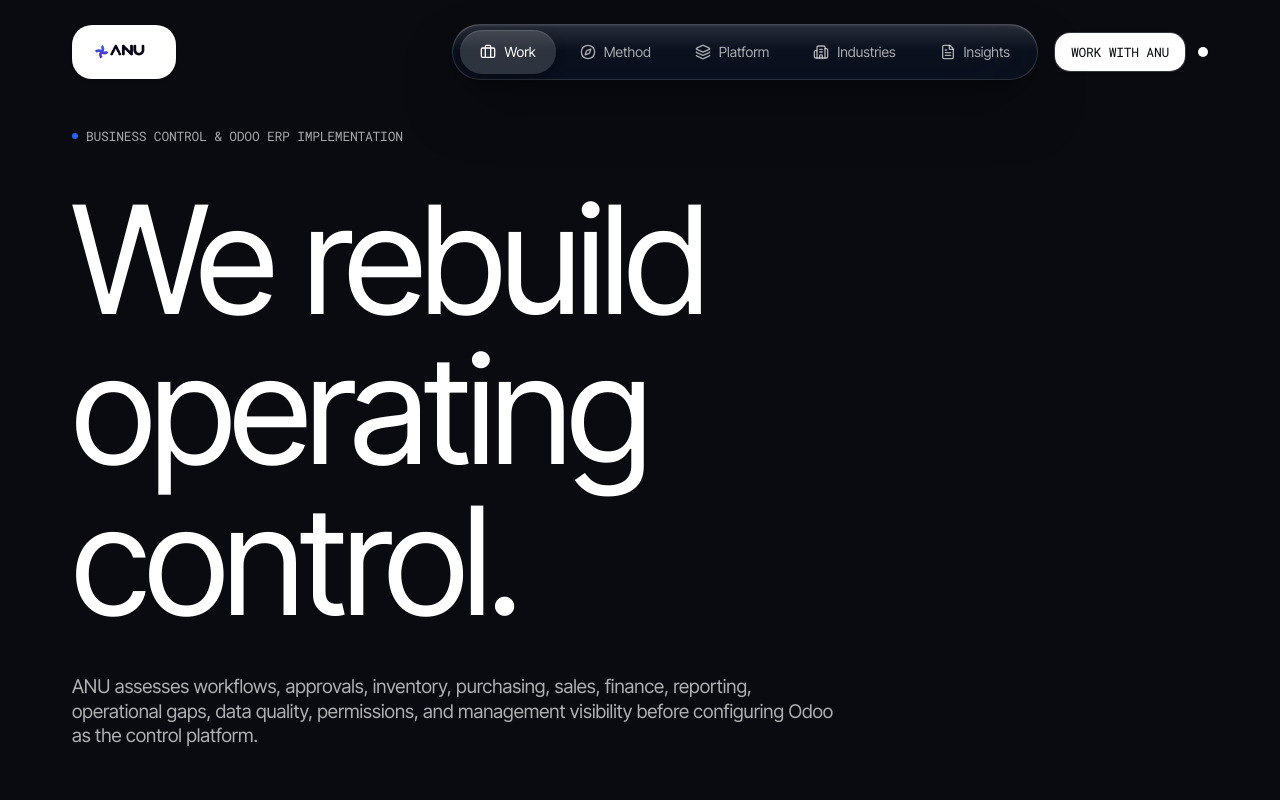
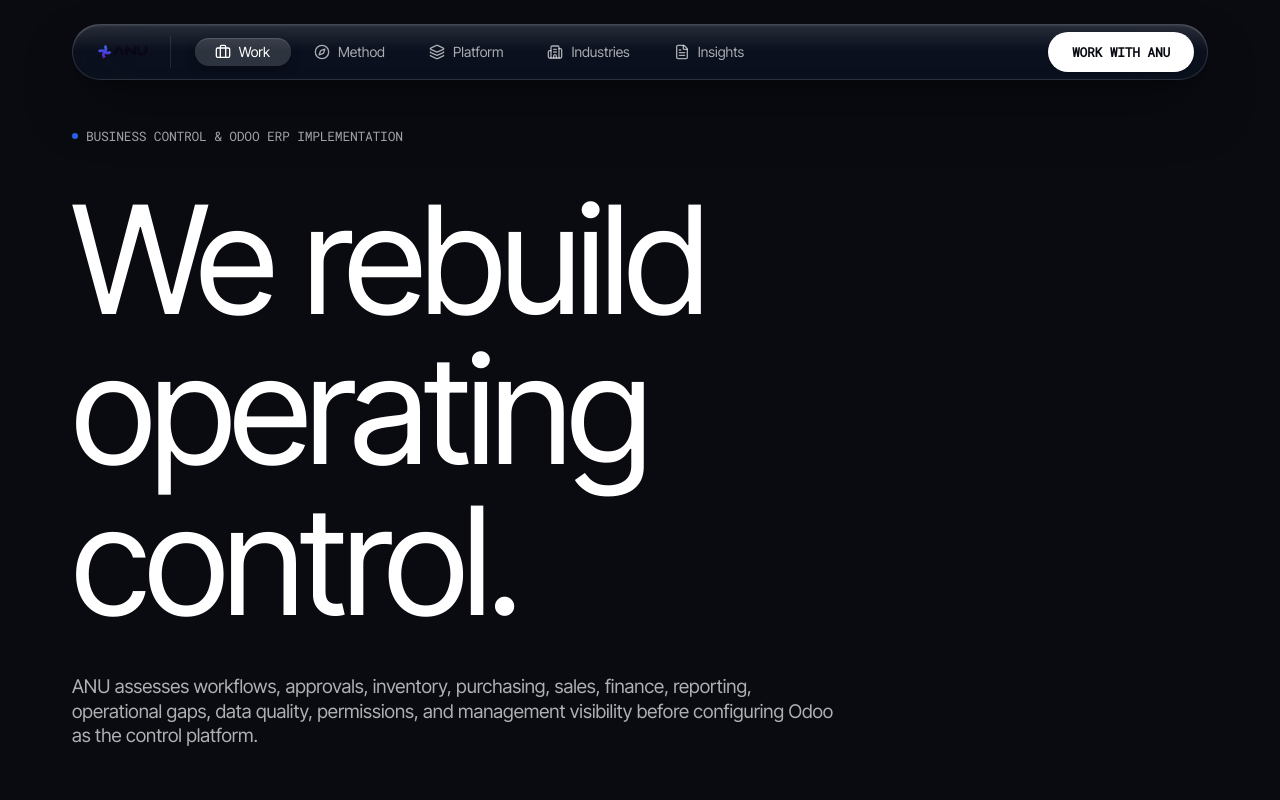
Before and after one commit to Silete1/vebanu, a Next.js app: page /services in a window 1280 px wide. Shown: the top 800 px of the page. Built offline with nearby package versions, Linux system fonts and the light colour scheme.

Commit message:
feat: unify logo, navigation links, and distinct CTA button into a single non-sticky liquid glass capsule

```diff
--- a/components/layout/site-header.tsx
+++ b/components/layout/site-header.tsx
@@ -1,92 +1,162 @@
 "use client"
 
-import { useEffect, useState } from "react"
+import { useEffect, useRef, useState } from "react"
+import Link from "next/link"
+import { usePathname } from "next/navigation"
+import {
+  BriefcaseIcon,
+  CompassIcon,
+  LayersIcon,
+  Building2Icon,
+  FileTextIcon,
+} from "lucide-react"
+
 import { navigationItems } from "@/lib/navigation"
 import { AnuLogo } from "@/components/brand/anu-logo"
 import { Container } from "@/components/layout/container"
-import { MainNav } from "@/components/navigation/main-nav"
 import { MobileNavSheet } from "@/components/navigation/mobile-nav-sheet"
-import { Button } from "@/components/ui/button"
 import { cn } from "@/lib/utils"
 
+const iconsMap: Record<string, React.ComponentType<{ className?: string }>> = {
+  Work: BriefcaseIcon,
+  Method: CompassIcon,
+  Platform: LayersIcon,
+  Industries: Building2Icon,
+  Insights: FileTextIcon,
+}
+
 export function SiteHeader() {
-  const [isScrolled, setIsScrolled] = useState(false)
-  const [isVisible, setIsVisible] = useState(true)
-  const [lastScrollY, setLastScrollY] = useState(0)
+  const pathname = usePathname()
+  const [activeHash, setActiveHash] = useState("")
+  const [activeId, setActiveId] = useState("")
 
+  const navRef = useRef<HTMLDivElement>(null)
+  const glareRef = useRef<HTMLDivElement>(null)
+  const pillRef = useRef<HTMLDivElement>(null)
+
+  // Track hash changes in browser
   useEffect(() => {
-    const handleScroll = () => {
-      const currentScrollY = window.scrollY
+    const handleHashChange = () => {
+      setActiveHash(window.location.hash)
+    }
 
-      // Toggle scrolled state
-      setIsScrolled(currentScrollY > 25)
+    setActiveHash(window.location.hash)
+    window.addEventListener("hashchange", handleHashChange)
+    return () => window.removeEventListener("hashchange", handleHashChange)
+  }, [])
 
-      // Toggle show/hide state based on scroll direction
-      if (currentScrollY > lastScrollY && currentScrollY > 120) {
-        setIsVisible(false) // Scrolling down - hide
+  // Determine active item id
+  useEffect(() => {
+    const currentFullHref = pathname + activeHash
+    const matchedItem = navigationItems.find(
+      (item) => item.href === currentFullHref || item.href === activeHash
+    )
+
+    if (matchedItem) {
+      setActiveId(matchedItem.title)
+    } else if (activeHash) {
+      const hashItem = navigationItems.find((item) => item.href.endsWith(activeHash))
+      if (hashItem) setActiveId(hashItem.title)
+    } else {
+      setActiveId(navigationItems[0]?.title || "")
+    }
+  }, [pathname, activeHash])
+
+  // Update active pill position and size
+  useEffect(() => {
+    const updatePill = () => {
+      if (!navRef.current || !pillRef.current) return
+
+      const activeBtn = navRef.current.querySelector(
+        `[data-nav-id="${activeId}"]`
+      ) as HTMLElement
+
+      if (activeBtn) {
+        pillRef.current.style.width = `${activeBtn.offsetWidth}px`
+        pillRef.current.style.transform = `translateX(${activeBtn.offsetLeft}px)`
+        pillRef.current.style.opacity = "1"
       } else {
-        setIsVisible(true) // Scrolling up - show
+        pillRef.current.style.opacity = "0"
       }
+    }
 
-      setLastScrollY(currentScrollY)
-    };
+    updatePill()
+    window.addEventListener("resize", updatePill)
+    return () => window.removeEventListener("resize", updatePill)
+  }, [activeId])
 
-    window.addEventListener("scroll", handleScroll, { passive: true })
-    return () => window.removeEventListener("scroll", handleScroll)
-  }, [lastScrollY])
+  // Mouse Move Glare Effect
+  const handleMouseMove = (e: React.MouseEvent<HTMLDivElement>) => {
+    if (!navRef.current || !glareRef.current) return
+    const rect = navRef.current.getBoundingClientRect()
+    const x = e.clientX - rect.left
+    const y = e.clientY - rect.top
+
+    glareRef.current.style.setProperty("--x", `${x}px`)
+    glareRef.current.style.setProperty("--y", `${y}px`)
+  }
 
   return (
-    <header
-      className={cn(
-        "fixed inset-x-0 top-0 z-50 w-full transition-all duration-300 ease-out",
-        isVisible ? "translate-y-0" : "-translate-y-full",
-        isScrolled
-          ? "bg-white/90 py-3 border-b border-slate-100 shadow-sm backdrop-blur-md"
-          : "py-6 bg-transparent"
-      )}
-      data-intro-header
-    >
-      <Container className="flex items-center justify-between gap-4">
-        {/* Logo (Left) */}
+    <header className="absolute inset-x-0 top-0 z-50 pt-6 w-full" data-intro-header>
+      <Container>
+        {/* Single Cohesive Liquid Glass Capsule Navbar */}
         <div
-          className={cn(
-            "rounded-xl px-4 py-2 transition-all duration-300",
-            isScrolled
-              ? "bg-transparent shadow-none"
-              : "bg-white shadow-sm border border-slate-200/20"
-          )}
+          ref={navRef}
+          onMouseMove={handleMouseMove}
+          className="liquid-nav theme-glass-dark p-2 flex items-center justify-between gap-4 w-full"
         >
-          <AnuLogo />
-        </div>
-
-        {/* Navigation & CTA Cluster (Right) */}
-        <div className="flex items-center gap-4">
-          <div className="hidden lg:block">
-            <MainNav items={navigationItems} isScrolled={isScrolled} />
+          {/* Glare effect */}
+          <div className="liquid-glare-container">
+            <div ref={glareRef} className="liquid-glare" />
           </div>
 
-          <div className="flex items-center gap-3">
-            <Button
-              variant="default"
-              size="lg"
-              className={cn(
-                "hidden transition-all duration-300 lg:inline-flex",
-                isScrolled
-                  ? "bg-[var(--color-abyssal-ink)] text-white hover:bg-slate-800"
-                  : "bg-white text-[var(--color-abyssal-ink)] hover:bg-slate-100 shadow-sm border border-slate-200/20"
-              )}
+          {/* Left Block: Logo (framed within the same capsule) */}
+          <div className="flex items-center pl-3 pr-2 border-r border-white/10">
+            <AnuLogo className="h-8" />
+          </div>
+
+          {/* Center Block: Main Navigation Links (Desktop Only) */}
+          <div className="hidden lg:flex items-center gap-1 relative flex-1 pl-2">
+            <div ref={pillRef} className="active-pill" />
+
+            {navigationItems.map((item) => {
+              const isActive = activeId === item.title
+              const Icon = iconsMap[item.title]
+
+              if (!item.available) return null
+
+              return (
+                <Link
+                  key={item.title}
+                  href={item.href}
+                  data-nav-id={item.title}
+                  className={cn(
+                    "nav-btn relative flex h-10 items-center justify-center rounded-full px-5 font-heading font-medium text-sm transition-colors duration-300 outline-none select-none focus-visible:ring-2 focus-visible:ring-ring focus-visible:ring-offset-2",
+                    isActive ? "active text-[var(--icon-active)]" : "text-[var(--icon-color)] hover:text-[var(--icon-active)]"
+                  )}
+                >
+                  <div className="btn-content flex items-center gap-2 transition-transform duration-200 active:scale-95">
+                    {Icon && <Icon className="size-4 shrink-0" />}
+                    <span>{item.title}</span>
+                  </div>
+                </Link>
+              )
+            })}
+          </div>
+
+          {/* Right Block: Distinct Solid CTA Button (Desktop Only) */}
+          <div className="hidden lg:block pr-1.5">
+            <Link
+              href="/contact"
+              className="mono-label flex h-10 items-center justify-center rounded-full bg-white text-[var(--color-abyssal-ink)] px-6 text-xs font-bold shadow-sm transition-all duration-200 hover:bg-slate-100 active:scale-95"
             >
               WORK WITH ANU
-            </Button>
+            </Link>
+          </div>
 
-            <div
-              className={cn(
-                "rounded-xl p-1 transition-all duration-300",
-                !isScrolled && "bg-white shadow-sm border border-slate-200/20"
-              )}
-            >
-              <MobileNavSheet items={navigationItems} />
-            </div>
+          {/* Mobile menu trigger */}
+          <div className="lg:hidden pr-1.5 flex items-center">
+            <MobileNavSheet items={navigationItems} />
           </div>
         </div>
       </Container>
```
